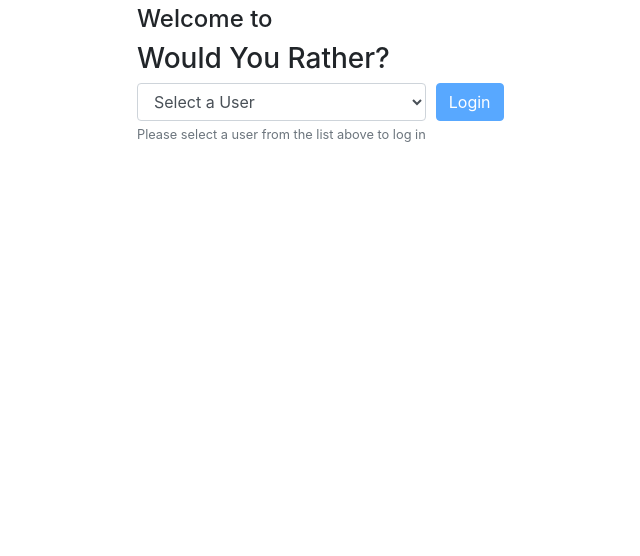
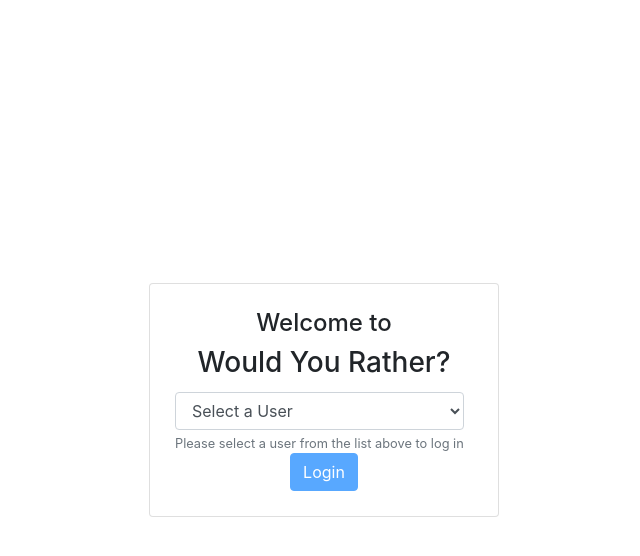
Before and after one commit to kevinziegler/would-you-rather, a React (Create React App) app: page / in a window 1280 px wide. Shown: the top 556 px of the page, without its empty margins (316-956 px from the left). Built offline with nearby package versions, Linux system fonts and the light colour scheme.

Commit message:
Improve styling on login form

```diff
--- a/public/index.html
+++ b/public/index.html
@@ -9,6 +9,14 @@
         integrity="sha384-ggOyR0iXCbMQv3Xipma34MD+dH/1fQ784/j6cY/iJTQUOhcWr7x9JvoRxT2MZw1T"
         crossorigin="anonymous"
     />
+    <style>
+      .mainBody {
+          position: absolute;
+          top: 0px;
+          bottom: 0px;
+          width: 100%
+      }
+    </style>
     <meta name="viewport" content="width=device-width, initial-scale=1" />
     <meta name="theme-color" content="#000000" />
     <!--
@@ -29,7 +37,7 @@
   </head>
   <body>
     <noscript>You need to enable JavaScript to run this app.</noscript>
-    <div id="root"></div>
+    <div id="root" class="mainBody"></div>
     <!--
       This HTML file is a template.
       If you open it directly in the browser, you will see an empty page.
--- a/src/components/dashboard.js
+++ b/src/components/dashboard.js
@@ -8,7 +8,15 @@ class Dashboard extends Component {
             <div>
                 <Navbar bg="light" expend="md">
                     <Navbar.Brand>Would You Rather?</Navbar.Brand>
-                    <NavUser />
+                    <Nav>
+                        <Nav.Item><Nav.Link>Unanswered Questions</Nav.Link></Nav.Item>
+                        <Nav.Item><Nav.Link>Completed Questions</Nav.Link></Nav.Item>
+                    </Nav>
+                    <Nav>
+                        <Nav.Item>
+                            <NavUser />
+                        </Nav.Item>
+                    </Nav>
                 </Navbar>
 
                 Let's get started
--- a/src/components/login.js
+++ b/src/components/login.js
@@ -1,6 +1,6 @@
 import { handleLoadUsers, setAuthedUser } from '../actions/authedUser';
 import React, { Component } from 'react';
-import { Container, Col, Form, Button } from 'react-bootstrap';
+import { Card, Container, Col, Form, Button, Row, Spinner } from 'react-bootstrap';
 import { connect } from 'react-redux';
 
 // const users = ['Fred', 'Bob', 'George'];
@@ -33,13 +33,38 @@ class Login extends Component {
     render() {
         if (this.props.loading) {
             // FIXME: Change to loading spinner
-            return <p>Loading!</p>;
+            return (
+                <Container className="h-100">
+                  <Row className="h-100">
+                    <Col></Col>
+                    <Col className="align-self-center">
+                    <Card body>
+                    <Card.Title>
+                        Would you Rather? <span className="text-muted">is loading</span>
+                    </Card.Title>
+                    <Card.Text style={{textAlign: 'center'}}>
+                      <Spinner animation="border" />
+                    </Card.Text>
+                    </Card>
+                    </Col>
+                    <Col></Col>
+                    </Row>
+                </Container>
+            );
         }
 
         return (
-            <Container style={{width: '30%', padding: '5px'}}>
+            <Container className="h-100">
+                <Row className="h-100">
+                <Col></Col>
+                <Col className="align-self-center">
+                <Card style={{padding: '5px', textAlign:'center'}}>
+                    <Card.Body>
+                        <Card.Title>
                             <h4>Welcome to</h4>
                             <h3>Would You Rather?</h3>
+                        </Card.Title>
+                        <Card.Text>
                         <Form onSubmit={(e) => this.setAuthedUser(e)}>
                             <Form.Row>
                                 <Col md="auto">
@@ -70,6 +95,12 @@ class Login extends Component {
                                 </Col>
                             </Form.Row>
                         </Form>
+                        </Card.Text>
+                    </Card.Body>
+                </Card>
+                </Col>
+                <Col></Col>
+                </Row>
             </Container>
         );
     }
```
Lines whose indentation alone changed are shown as unchanged.
